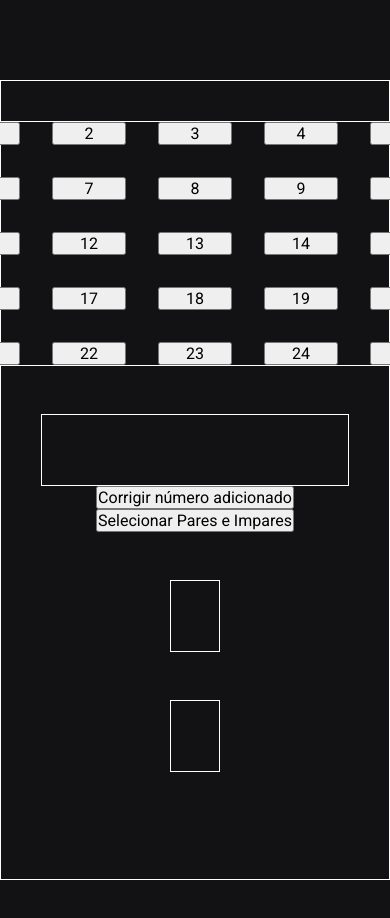
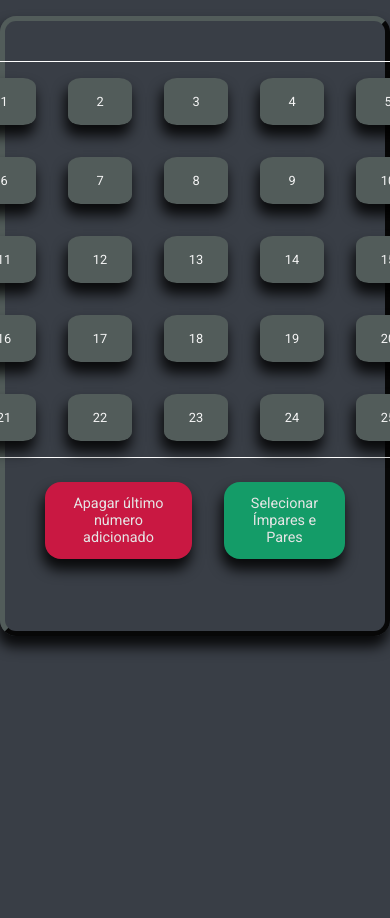
Before and after one commit to Ricardo-1991/twelve-numbers-raffle, a React (Vite) app: page / in a window 390 px wide. Shown: the top 918 px of the page. After the commit the page ends 844 px from the top, so only its background shows below. Built offline with nearby package versions, Linux system fonts and the light colour scheme.

Commit message:
ajustando responsividade

```diff
--- a/src/App.css
+++ b/src/App.css
@@ -5,8 +5,7 @@
 }
 
 body {
-  background-color: #121214;
-  color: white;
+  background-color: #393e46;
 }
 
 body,
@@ -18,51 +17,162 @@ button {
   font-size: 1rem;
 }
 
+button {
+  -webkit-box-shadow: -2px 10px 13px 1px rgba(0, 0, 0, 0.84);
+  box-shadow: -2px 10px 13px 1px rgba(0, 0, 0, 0.84);
+}
+
 .container {
-  max-width: 74rem;
-  height: 50rem;
-  margin: 5rem auto;
+  width: 100%;
+  margin: 1rem auto;
   padding: 2.5rem;
   display: flex;
   flex-direction: column;
   align-items: center;
-  border: 1px solid white;
+  border: 5px outset #525c5a;
+  border-radius: 1rem;
+  box-shadow: -2px 10px 13px 1px rgba(0, 0, 0, 0.84);
 }
 
-.buttonsContainer {
+.selectNumbersContainer {
   display: grid;
   grid-template-columns: repeat(5, 1fr);
   gap: 2rem;
-  width: 500px;
+  width: 30rem;
+  padding: 1.5rem;
   border: 1px solid white;
+  border-radius: 1.5rem;
+}
+
+.selectNumbersContainer button {
+  background-color: #525c5a;
+  color: #f5f5f5;
+  border-radius: 20%;
+  padding: 0.5rem;
+  font-size: 1.5rem;
+  border: none;
 }
 
 .chosenNumbers {
   display: flex;
+  margin-top: 1.5rem;
+  border: 1px solid white;
+  border-radius: 1.5rem;
+  padding: 1.5rem;
+}
+
+.chosenNumbers p {
+  color: white;
+  margin-left: 1.5rem;
+  font-size: 1.5rem;
+}
+.buttonsContainer {
+  margin-top: 1.5rem;
+  display: flex;
+  flex-direction: row;
+  gap: 2rem;
+}
+
+.deleteNumber button {
+  padding: 1rem;
+  background-color: #c91842;
+  border-radius: 1rem;
+  color: #e5e5e5;
+  font-size: 1.2rem;
+  border: none;
+}
+
+.getTwelvesNumbers button {
+  padding: 1rem;
+  background-color: #149c68;
+  border-radius: 1rem;
+  color: #e5e5e5;
+  font-size: 1.2rem;
+  border: none;
+}
+.twelveNumbers {
+  display: flex;
+  gap: 3rem;
+}
+
+.twelveNumbers {
+  display: flex;
   width: 100%;
-  height: 4.5rem;
-  margin-top: 3rem;
-  border: 1px solid white;
-  padding: 1.5rem;
+  margin-top: 2rem;
   justify-content: center;
 }
 
-.chosenNumbers p {
+.twelveNumbers h1 {
+  display: flex;
+  justify-content: center;
+  color: #f2f0d8;
+}
+
+.oddNumbers,
+.pairNumbers {
+  margin-top: 1rem;
+  display: flex;
+  padding: 1.5rem;
+  border: 1px solid white;
+  border-radius: 1.5rem;
+}
+
+.twelveNumbers p {
+  color: #f5f5f5;
   margin-left: 1.5rem;
   font-size: 1.5rem;
 }
 
-.twelveNumbers div {
-  display: flex;
-  width: 100%;
-  height: 4.5rem;
-  margin-top: 3rem;
-  border: 1px solid white;
-  padding: 1.5rem;
-  justify-content: center;
+@media (max-width: 600px) {
+  .container {
+    width: 100%;
+  }
+  .chosenNumbers {
+    padding: 0.875rem;
+  }
+  .chosenNumbers p {
+    font-size: 0.9rem;
+    margin-left: 0.8rem;
+  }
+
+  .selectNumbersContainer {
+    gap: 2rem;
+    width: 30rem;
+    padding: 1rem;
+    border: 1px solid white;
+    border-radius: 1.5rem;
+  }
+
+  .selectNumbersContainer button {
+    padding: 1rem;
+    font-size: 0.8rem;
+    width: 4rem;
+  }
+
+  .deleteNumber button {
+    padding: 0.8rem;
+    font-size: 0.9rem;
+  }
+
+  .getTwelvesNumbers button {
+    padding: 0.8rem;
+    font-size: 0.9rem;
+  }
+
+  .twelveNumbers h1 {
+    font-size: 1rem;
+  }
+
+  .oddNumbers,
+  .pairNumbers {
+    margin-top: 1rem;
+    display: flex;
+    padding: 1rem;
+  }
+
+  .twelveNumbers p {
+    color: #f5f5f5;
+    margin-left: 1rem;
+    font-size: 0.9rem;
+  }
 }
-
-.twelveNumbers p {
-  margin-left: 1.5rem;
-  font-size: 1.5rem;
-}
--- a/src/App.jsx
+++ b/src/App.jsx
@@ -1,4 +1,4 @@
-import { useState, useEffect } from "react";
+import { useState } from "react";
 import "./App.css";
 
 function App() {
@@ -20,19 +20,27 @@ function App() {
     }
   }
 
-  function getTwelves() {
+  function getTwelvesNumber() {
     const randomNumbers = [...numbers].sort(() => Math.random() - 0.5);
+    let sixPairNumbers = [];
+    let sixOddNumbers = [];
     randomNumbers.forEach((number) => {
-      if (odd.length < 6 && number % 2 !== 0 && odd.indexOf(number) == -1) {
-        setOdd((prevNumbers) => [...prevNumbers, number]);
+      if (
+        sixOddNumbers.length < 6 &&
+        number % 2 !== 0 &&
+        !sixOddNumbers.includes(number)
+      ) {
+        sixOddNumbers = [...sixOddNumbers, number];
       } else if (
-        pair.length < 6 &&
+        sixPairNumbers.length < 6 &&
         number % 2 === 0 &&
-        pair.indexOf(number) == -1
+        !sixPairNumbers.includes(number)
       ) {
-        setPair((prevNumbers) => [...prevNumbers, number]);
+        sixPairNumbers = [...sixPairNumbers, number];
       }
     });
+    setPair(sixPairNumbers);
+    setOdd(sixOddNumbers);
   }
 
   function deleteNumber() {
@@ -57,29 +65,49 @@ function App() {
 
   return (
     <div className="container">
-      <div className="buttonsContainer">
+      <div className="selectNumbersContainer">
         {arrayNumbers.map((number) => (
           <button onClick={() => getNumber(number)}>{number}</button>
         ))}
       </div>
+      {numbers.length > 0 && (
         <div className="chosenNumbers">
           {numbers.map((number) => (
             <p>{number}</p>
           ))}
         </div>
-      <button onClick={deleteNumber}>Corrigir número adicionado</button>
-      <button onClick={getTwelves}>Selecionar Pares e Impares</button>
+      )}
+      <div className="buttonsContainer">
+        <div className="deleteNumber">
+          <button onClick={deleteNumber}>
+            Apagar último número adicionado
+          </button>
+        </div>
+        <div className="getTwelvesNumbers">
+          <button onClick={getTwelvesNumber}>Selecionar Ímpares e Pares</button>
+        </div>
+      </div>
       <div className="twelveNumbers">
+        {odd.length > 0 && (
           <div>
+            <h1>Ímpares</h1>
+            <div className="oddNumbers">
               {odd.map((oddNumber) => (
                 <p>{oddNumber}</p>
               ))}
             </div>
+          </div>
+        )}
+        {pair.length > 0 && (
           <div>
+            <h1>Pares</h1>
+            <div className="pairNumbers">
               {pair.map((pairNumber) => (
                 <p>{pairNumber}</p>
               ))}
             </div>
+          </div>
+        )}
       </div>
     </div>
   );
```
Lines whose indentation alone changed are shown as unchanged.
